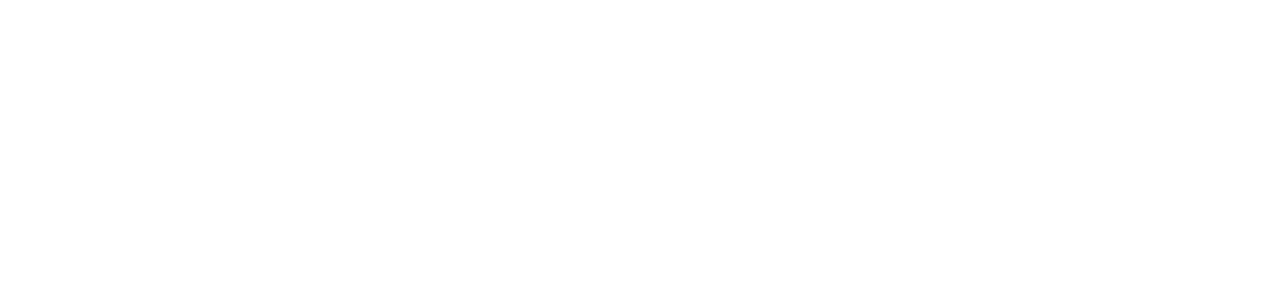
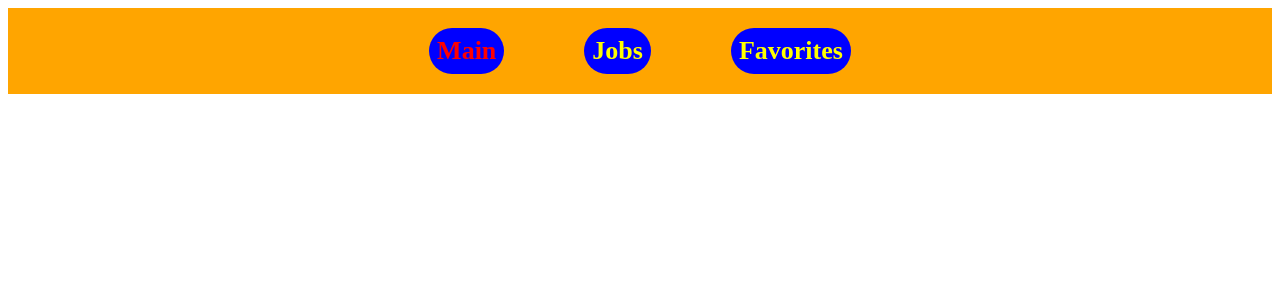
Before and after one commit to roland1995/CoolJob-React-Frontend, a React (Create React App) app: page /main in a window 1280 px wide. Shown: the top 300 px of the page. Built offline with nearby package versions, Linux system fonts and the light colour scheme.

Commit message:
Navbar (#2)
* Deleted icons

* Added routes

* Empty Main page

* Beta NavBar

```diff
--- a/src/App.js
+++ b/src/App.js
@@ -1,5 +1,24 @@
-function App() {
-	return <div className="App"></div>;
-}
+import React from "react";
+import { BrowserRouter as Router, Route, Redirect } from "react-router-dom";
+import NavBar from "./components/navbar/NavBar";
+
+const App = () => {
+	return (
+		<Router>
+			<div>
+				<div>
+					<NavBar />
+				</div>
+				<div>
+					<Route exact path="/">
+						<Redirect to="/main" />
+					</Route>
+					<Route path="/jobs" />
+					<Route path="/fav" />
+				</div>
+			</div>
+		</Router>
+	);
+};
 
 export default App;
--- /dev/null
+++ b/src/components/navbar/NavBar.js
@@ -0,0 +1,77 @@
+import React from "react";
+import { NavLink } from "react-router-dom";
+import styled from "styled-components";
+
+const Header = styled.header`
+	text-align: center;
+	background: orange;
+`;
+
+const StyledLink = styled(NavLink)`
+	text-decoration: none;
+	font-size: 26px;
+	margin: 20px;
+	font-weight: bold;
+	color: yellow;
+	&.selected {
+		color: red;
+	}
+`;
+
+const Div = styled.div`
+	margin: 20px;
+	display: inline-block;
+	background: blue;
+	padding: 8px;
+	border-radius: 25px;
+	&:hover {
+		background: lightslategray;
+	}
+`;
+
+export const NavBar = () => {
+	return (
+		<Header>
+			<StyledLink to="/main" activeClassName="selected">
+				<Div className="navBarDivStyle">Main</Div>
+			</StyledLink>
+			<StyledLink to="/jobs" activeClassName="selected">
+				<Div className="navBarDivStyle">Jobs</Div>
+			</StyledLink>
+			<StyledLink to="/fav" activeClassName="selected">
+				<Div className="navBarDivStyle">Favorites</Div>
+			</StyledLink>
+		</Header>
+	);
+};
+
+export default NavBar;
+
+// import React from "react";
+// import { PageHeader } from "antd";
+
+// export const Navbar = () => {
+// 	const routes = [
+// 		{
+// 			path: "index",
+// 			breadcrumbName: "First-level Menu",
+// 		},
+// 		{
+// 			path: "first",
+// 			breadcrumbName: "Second-level Menu",
+// 		},
+// 		{
+// 			path: "second",
+// 			breadcrumbName: "Third-level Menu",
+// 		},
+// 	];
+
+// 	return (
+// 		<div>
+// 			<PageHeader className="site-page-header" title="Title" breadcrumb={{ routes }} subTitle="This is a subtitle" />,
+// 			mountNode
+// 		</div>
+// 	);
+// };
+
+// export default Navbar;
```
Also changed, not shown: public/manifest.json, src/components/mainPage/Main.js (added).
